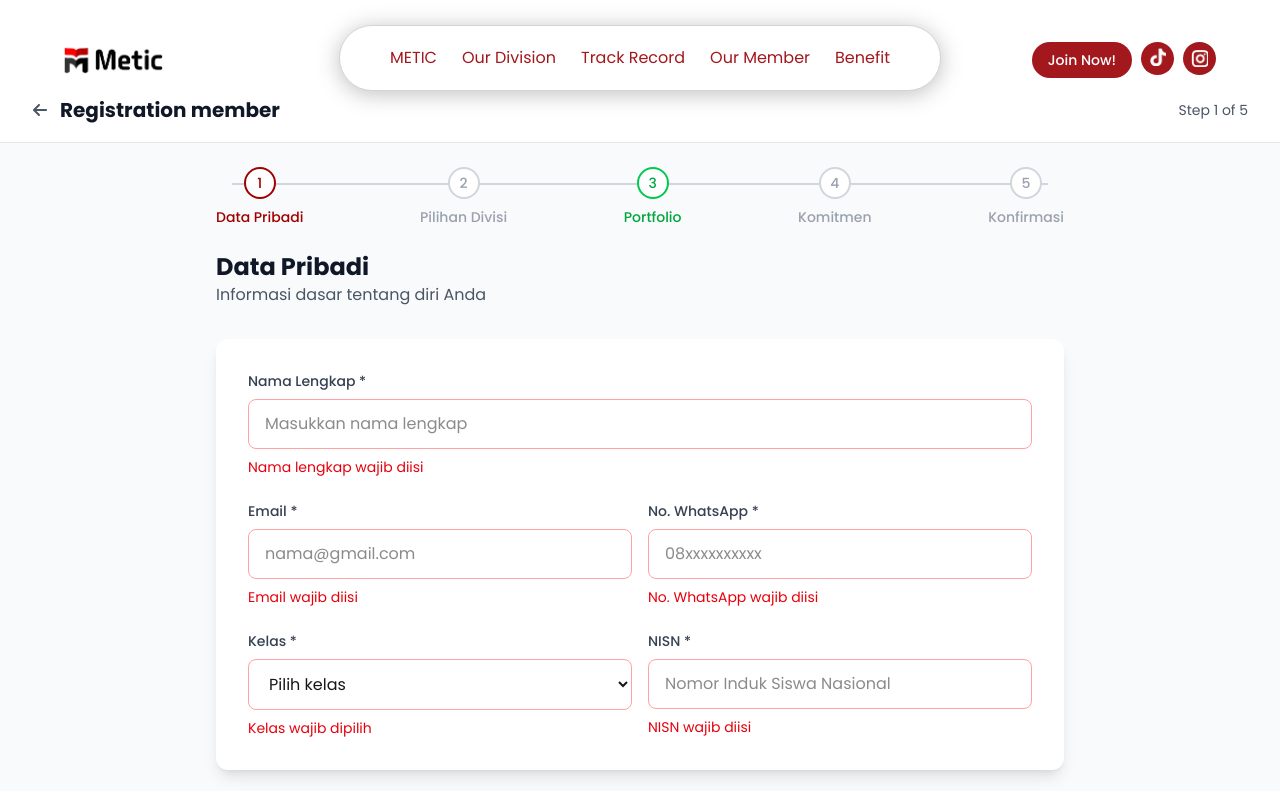
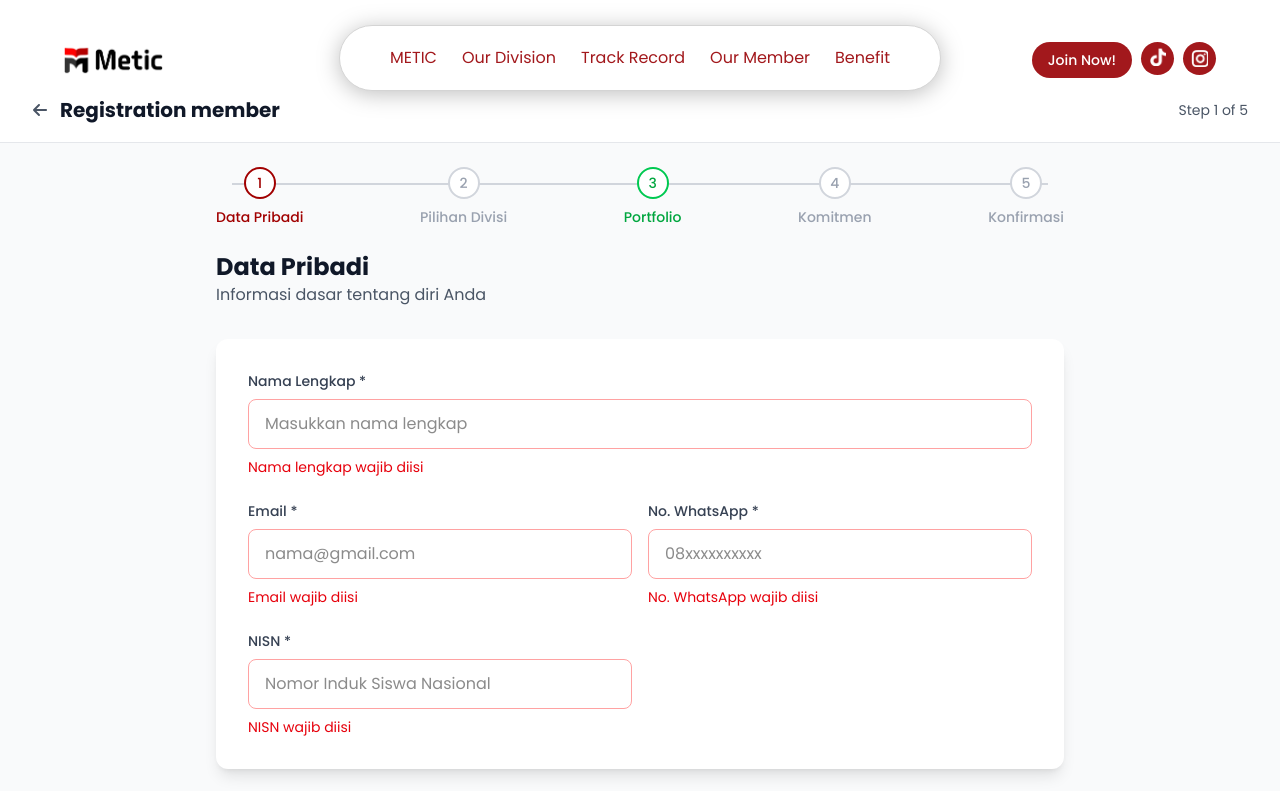
Before and after one commit to IqbalRizqiR/metic-website, a Next.js app: page /registration in a window 1280 px wide. Shown: the top 791 px of the page. Built offline with nearby package versions, Linux system fonts and the light colour scheme; a web font is replaced by a local one.

Commit message:
fix: delete class

```diff
--- a/src/app/registration/page.tsx
+++ b/src/app/registration/page.tsx
@@ -22,7 +22,6 @@ export default function RegistrationPage() {
     fullName: "",
     email: "",
     phone: "",
-    class: "",
     nisn: "",
 
     // Division & Motivation
@@ -200,10 +199,6 @@ export default function RegistrationPage() {
           alert("No. WhatsApp harus diisi");
           return false;
         }
-        if (!formData.class) {
-          alert("Kelas harus dipilih");
-          return false;
-        }
         if (!formData.nisn.trim()) {
           alert("NISN harus diisi");
           return false;
@@ -293,7 +288,6 @@ export default function RegistrationPage() {
           /^[^\s@]+@[^\s@]+\.[^\s@]+$/.test(formData.email) &&
           formData.phone.trim() &&
           /^(\+62|62|0)8[1-9][0-9]{6,9}$/.test(formData.phone) &&
-          formData.class &&
           formData.nisn.trim()
         );
       case 2:
@@ -322,7 +316,6 @@ export default function RegistrationPage() {
       { field: formData.fullName, name: "Nama Lengkap" },
       { field: formData.email, name: "Email" },
       { field: formData.phone, name: "No. WhatsApp" },
-      { field: formData.class, name: "Kelas" },
       { field: formData.nisn, name: "NISN" },
       { field: formData.firstChoice, name: "Pilihan Divisi Pertama" },
       { field: formData.selectedRole, name: "Role" },
@@ -370,7 +363,6 @@ export default function RegistrationPage() {
         fullName: formData.fullName.trim(),
         email: formData.email.trim().toLowerCase(),
         phone: formData.phone.trim(),
-        class: formData.class,
         nisn: formData.nisn.trim(),
         firstChoice: selectedDivision?.name || "",
         selectedRole: selectedRole?.name || "",
@@ -539,35 +531,6 @@ export default function RegistrationPage() {
             </div>
 
             <div className="grid md:grid-cols-2 gap-4">
-              <div className="space-y-2">
-                <label className="block text-sm font-medium text-gray-700">
-                  Kelas *
-                </label>
-                <select
-                  value={formData.class}
-                  onChange={(e) =>
-                    setFormData({ ...formData, class: e.target.value })
-                  }
-                  className={`w-full px-4 py-3 border rounded-lg focus:outline-none focus:ring-2 transition-colors ${
-                    !formData.class
-                      ? "border-red-300 focus:ring-red-500"
-                      : "border-gray-300 focus:ring-[#A10000]"
-                  }`}
-                >
-                  <option value="">Pilih kelas</option>
-                  <option value="X RPL 1">X RPL 1</option>
-                  <option value="X RPL 2">X RPL 2</option>
-                  <option value="X TKJ 1">X TKJ 1</option>
-                  <option value="X TKJ 2">X TKJ 2</option>
-                  <option value="XI RPL 1">XI RPL 1</option>
-                  <option value="XI RPL 2">XI RPL 2</option>
-                  <option value="XI TKJ 1">XI TKJ 1</option>
-                  <option value="XI TKJ 2">XI TKJ 2</option>
-                </select>
-                {!formData.class && (
-                  <p className="text-sm text-red-600">Kelas wajib dipilih</p>
-                )}
-              </div>
               <div className="space-y-2">
                 <label className="block text-sm font-medium text-gray-700">
                   NISN *
@@ -983,10 +946,6 @@ export default function RegistrationPage() {
                       <span className="font-medium">Phone:</span>{" "}
                       {formData.phone}
                     </p>
-                    <p>
-                      <span className="font-medium">Kelas:</span>{" "}
-                      {formData.class}
-                    </p>
                   </div>
                 </div>
 
```
Also changed, not shown: public/assets/image/Metizen 33/Mochamad Deksa Putra Pratama.jpg (added).
